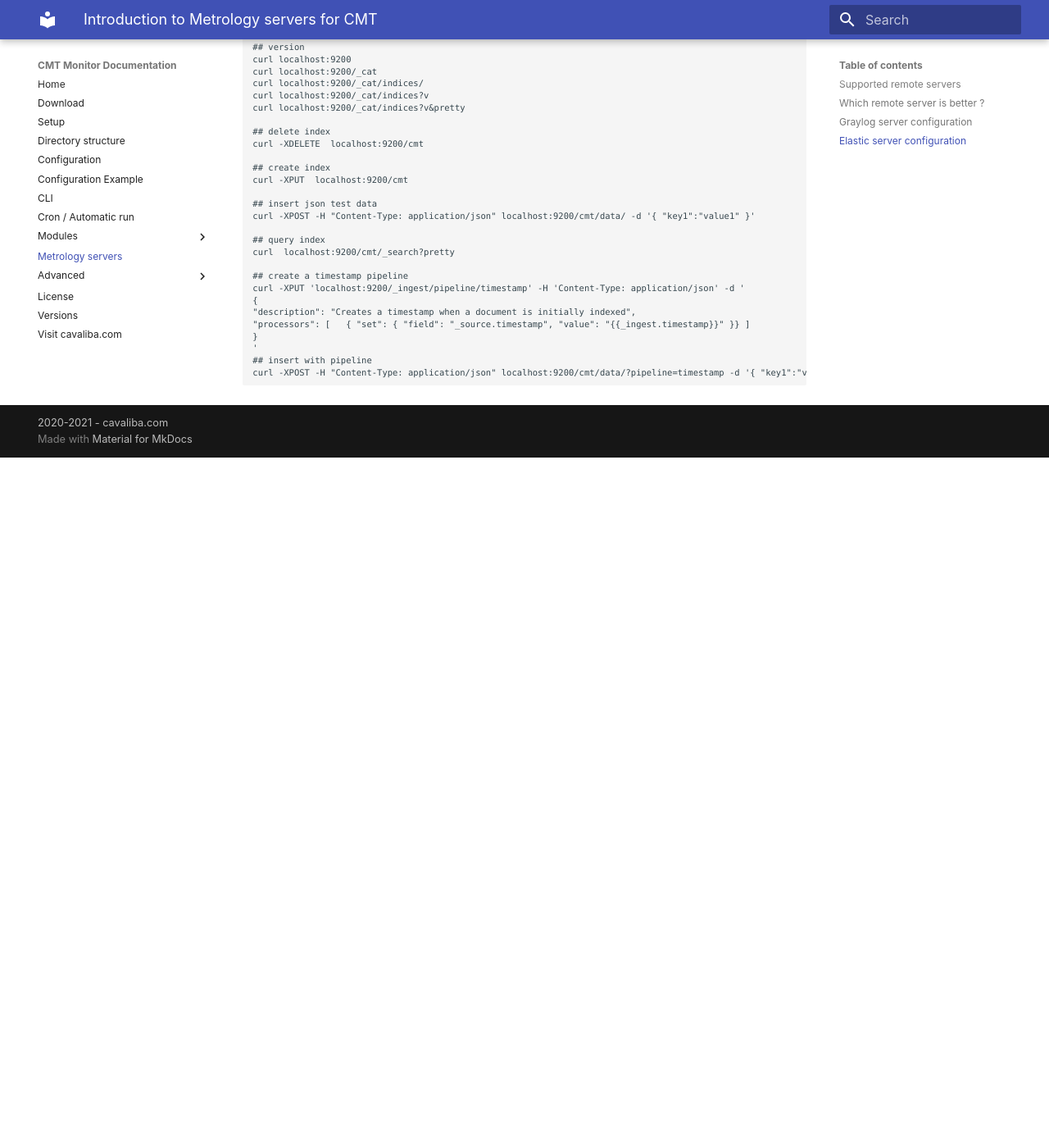
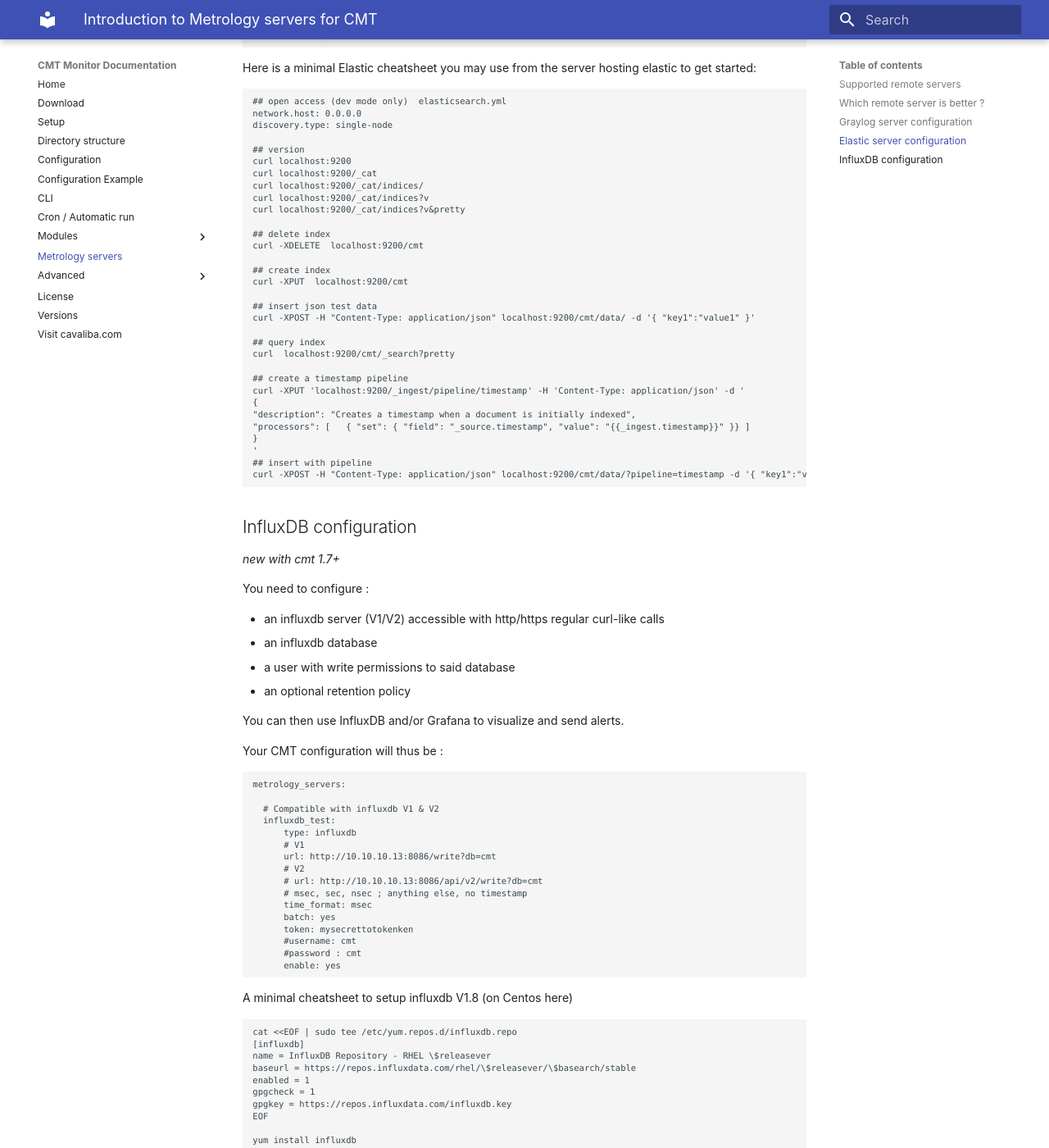
Before and after one commit to cavaliba/cmt_monitor, an MkDocs documentation site: the page built from docs/docs/metrology.md, in a window 1280 px wide and 1400 px high, scrolled down 1804 px. Shown: the whole window at 82% size. Built offline with MkDocs 1.6.1 and Material for MkDocs 9.7.7, drawn with Linux system fonts in a browser that asks for light colours; before the commit the page ends 2362 px from its top, so only the background shows below that; some of the changed text lies outside the part shown.

```diff
--- a/docs/docs/metrology.md
+++ b/docs/docs/metrology.md
@@ -11,6 +11,7 @@ CMT can send data to metrology servers, when run from cron `--cron` or with the
 CMT can send data to:
 
 * ElasticSearch 6 / 7 with standard json over HTTP (since CMT version 1.6)
+* InfluxDB V1/V2 starting with cmt 1.7+ ; line protocol over HTTP
 * Graylog 2 or 3 with a GELF connector over HTTP protocol
 * Graylog 2 or 3 with a GELF connector over UDP network protocol
 
@@ -28,9 +29,11 @@ UDP protocol has the main advantage to not require a network connection from CMT
 
 If unsure go with Graylog. It provides an all-included log aggregation system also based on an underlying Elasticsearch storage. The configuration is easy with a clean Web user interface. It helps manage protocols/connectors (inputs), index rotation, authentication, dashboard, alerts, etc. all from that simple and nice UI. Graylog has a narrower audience than Elastic. You can add Kibana later on top of the underlying Elasticsearch.
 
+ElasticSearch is one of the most popular NoSQL datastore. It's a great choice as you may already have an available Elasticsearch server running in your systems. You'll need Kibana for powerful vizualisation and you'll have to configure index and alias creation, index rotation ...
 
-ElasticSearch is one of the most popular NoSQL datastore. It's a great choice as you may already have an available Elasticsearch server running in your systems. You'll need Kibana for powerful vizualisation and you'll have to
-configure index and alias creation, index rotation ...
+InfluxDB is easy to setup, and can provide very adequate Visulization (Grafana), Dashboards and Alerting.
+
+You can specify multiple metrology servers in the configuration. They will all receive all the collected data.
 
 
 
@@ -114,3 +117,123 @@ Here is a minimal Elastic cheatsheet you may use from the server hosting elastic
     '
     ## insert with pipeline
     curl -XPOST -H "Content-Type: application/json" localhost:9200/cmt/data/?pipeline=timestamp -d '{ "key1":"value1" }'
+
+
+## InfluxDB configuration
+*new with cmt 1.7+*
+
+You need to configure :
+
+* an influxdb server (V1/V2) accessible with http/https regular curl-like calls
+* an influxdb database
+* a user with write permissions to said database
+* an optional retention policy
+
+You can then use InfluxDB and/or Grafana to visualize and send alerts.
+
+Your CMT  configuration will thus be :
+
+    metrology_servers:
+
+      # Compatible with influxdb V1 & V2
+      influxdb_test:
+          type: influxdb
+          # V1
+          url: http://10.10.10.13:8086/write?db=cmt
+          # V2
+          # url: http://10.10.10.13:8086/api/v2/write?db=cmt
+          # msec, sec, nsec ; anything else, no timestamp
+          time_format: msec
+          batch: yes
+          token: mysecrettotokenken
+          #username: cmt
+          #password : cmt
+          enable: yes
+
+
+A minimal cheatsheet to setup influxdb V1.8 (on Centos here)
+
+    cat <<EOF | sudo tee /etc/yum.repos.d/influxdb.repo
+    [influxdb]
+    name = InfluxDB Repository - RHEL \$releasever
+    baseurl = https://repos.influxdata.com/rhel/\$releasever/\$basearch/stable
+    enabled = 1
+    gpgcheck = 1
+    gpgkey = https://repos.influxdata.com/influxdb.key
+    EOF
+
+    yum install influxdb
+    => 1.8
+
+    sudo systemctl start influxdb
+    sudo systemctl enable influxdb
+
+    vi /etc/influxdb/influxdb.conf
+
+    # firewall-cmd --add-port=8086/tcp
+    # firewall-cmd --add-port=8086/tcp --permanent
+
+And a quick cheatsheet to configure influxdb V1.8
+
+
+    # influx
+
+    Connected to http://localhost:8086 version 1.8.6
+    InfluxDB shell version: 1.8.6
+
+    > create database cmt
+
+    > show databases
+    name: databases
+
+    name
+    ----
+    _internal
+    cmt
+
+    > use cmt
+    Using database cmt
+
+    > insert cmt_test,cmt_host=hostA,cmt_group=groupA,cmt_check=mytest cmt_test=1.5
+
+    > select * from cmt_test
+    name: cmt_test
+    time                cmt_check cmt_group cmt_host cmt_test
+    ----                --------- --------- -------- --------
+    1625932660193314010 mytest    groupA    hostA    1.5
+
+
+    > CREATE USER admin WITH PASSWORD '.......' WITH ALL PRIVILEGES
+
+    > show users;
+    user  admin
+    ----  -----
+    admin true
+
+
+    GRANT ALL PRIVILEGES TO <username>
+    REVOKE ALL PRIVILEGES FROM <username>
+
+    > CREATE USER cmt WITH PASSWORD '.......'
+
+    GRANT [READ,WRITE,ALL] ON <database_name> TO <username>
+    REVOKE [READ,WRITE,ALL] ON <database_name> FROM <username>
+    SHOW GRANTS FOR <user_name>
+    SET PASSWORD FOR <username> = '<password>'
+    DROP USER username
+
+    curl -i -XPOST 'http://10.10.10.13:8086/write?db=cmt' --data-binary "cmt_test,cmt_node=test,cmt_group=test,cmt_check=mytest,cmt_node_env=test cmt_value1=1,cmt_value2=2" -v
+
+    curl -i -XPOST 'http://localhost:8086/write?db=mydb' --data-binary @cpu_data.txt
+
+    V2
+    curl -i -XPOST 'http://localhost:8086/api/v2/write?bucket=db/rp&precision=ns' \
+      --header 'Authorization: Token username:password' \
+      --data-raw 'cpu_load_short,host=server01,region=us-west value=0.64 1434055562000000000'
+
+    curl -G http://localhost:8086/query \
+      -u todd:influxdb4ever \
+      --data-urlencode "q=SHOW DATABASES"
+
+    curl -G "http://localhost:8086/query?u=todd&p=influxdb4ever" \
+      --data-urlencode "q=SHOW DATABASES"
```
Also changed, not shown: docs/docs/index.md (+8 -8 lines), docs/docs/version.md (+5 -0 lines), README.md, 3 other files.
